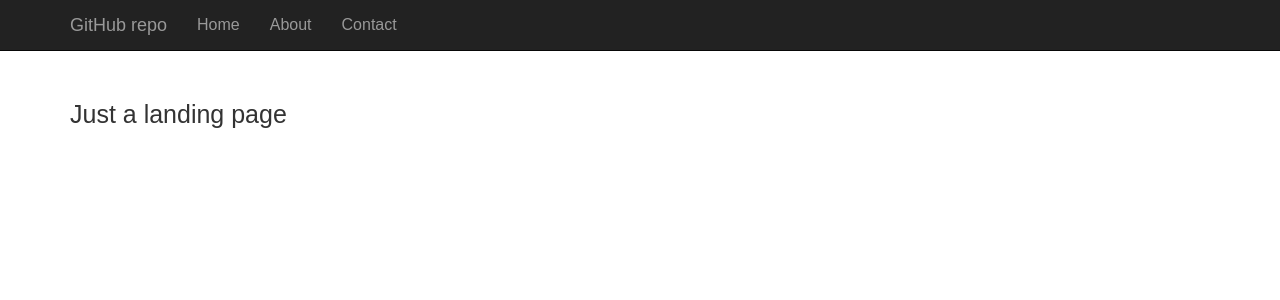
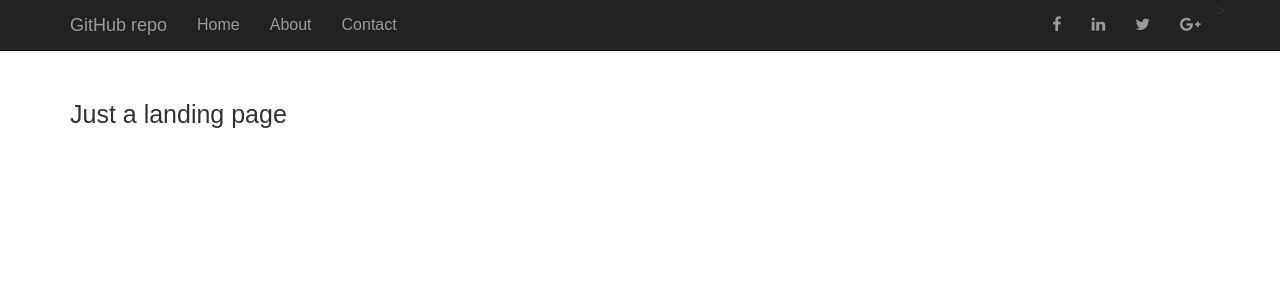
Before and after one commit to chucklapress/portfolio, a Django app: page /contact in a window 1280 px wide. Shown: the top 300 px of the page. Run offline with Django 3.2, Linux system fonts and the light colour scheme; some libraries are stand-ins or nearby versions.

Commit message:
added social links to index and contact

```diff
--- a/templates/contact.html
+++ b/templates/contact.html
@@ -15,6 +15,7 @@
 
     <!-- Custom CSS -->
     <link href="app/css/style.css" rel="stylesheet">
+    <link href="//netdna.bootstrapcdn.com/font-awesome/4.0.3/css/font-awesome.css" rel="stylesheet">
 
     <!-- HTML5 Shim and Respond.js IE8 support of HTML5 elements and media queries -->
     <!-- WARNING: Respond.js doesn't work if you view the page via file:// -->
@@ -45,6 +46,12 @@
 		                <li><a href="{% url 'about_view' %}">About</a></li>
 		                <li><a href="{% url 'contact_view' %}">Contact</a></li>
 		            </ul>
+                <ul class="nav navbar-nav navbar-right">>
+                <li><a href="https://www.facebook.com/chuck.lapress/"><i class="fa fa-facebook"></i></a></li>
+                <li><a href="https://www.linkedin.com/in/chucklapress/"><i class="fa fa-linkedin"></i></a></li>
+                <li><a href="https://twitter.com/chucklapress/"><i class="fa fa-twitter"></i></a></li>
+                <li><a href="https://plus.google.com/u/0/101086311451444509214/"><i class="fa fa-google-plus"></i> </a></li>
+                </ul>
 		        </div>
 		        <!-- /.navbar-collapse -->
 		    </div>
```
Also changed, not shown: templates/index.html (+7 -0 lines).
